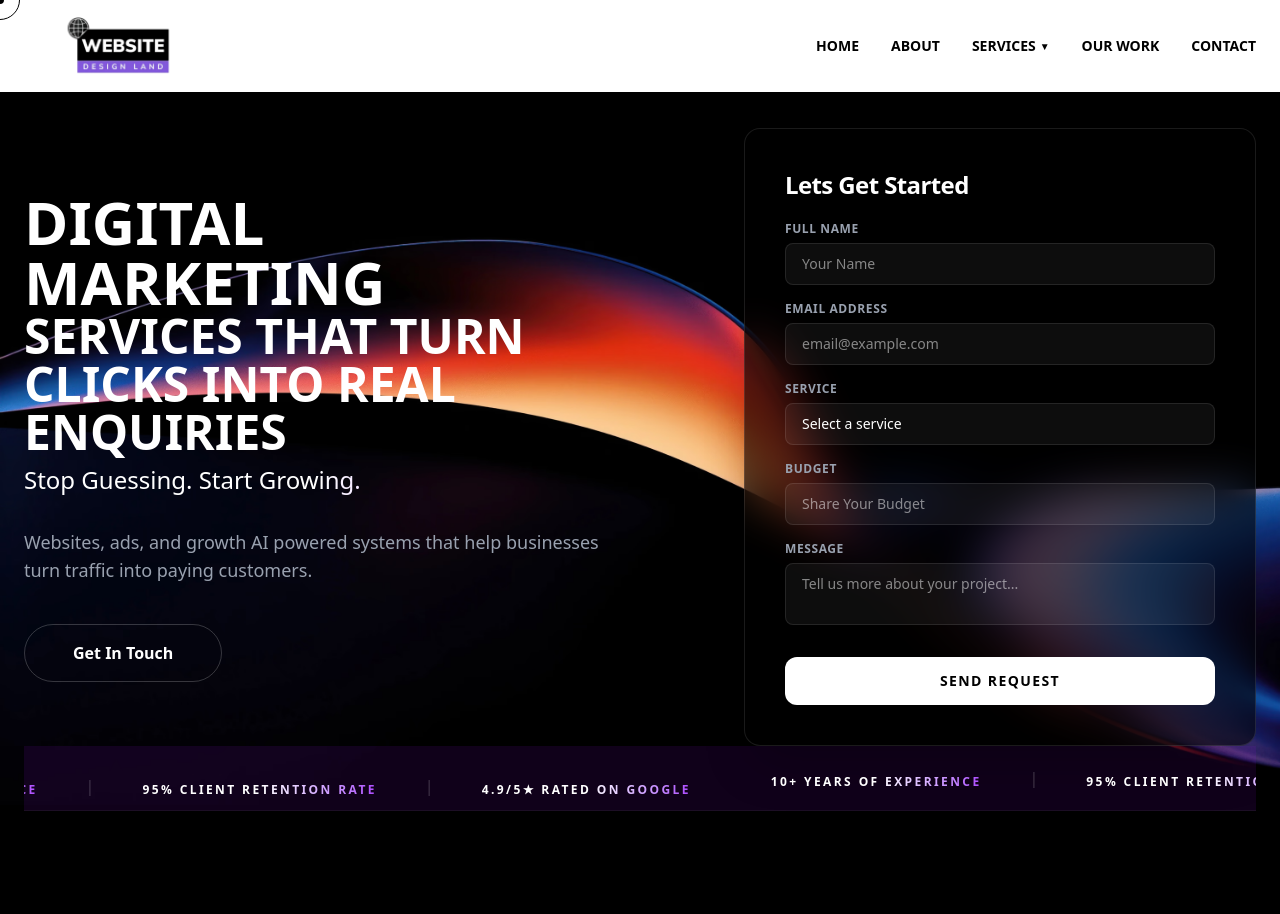
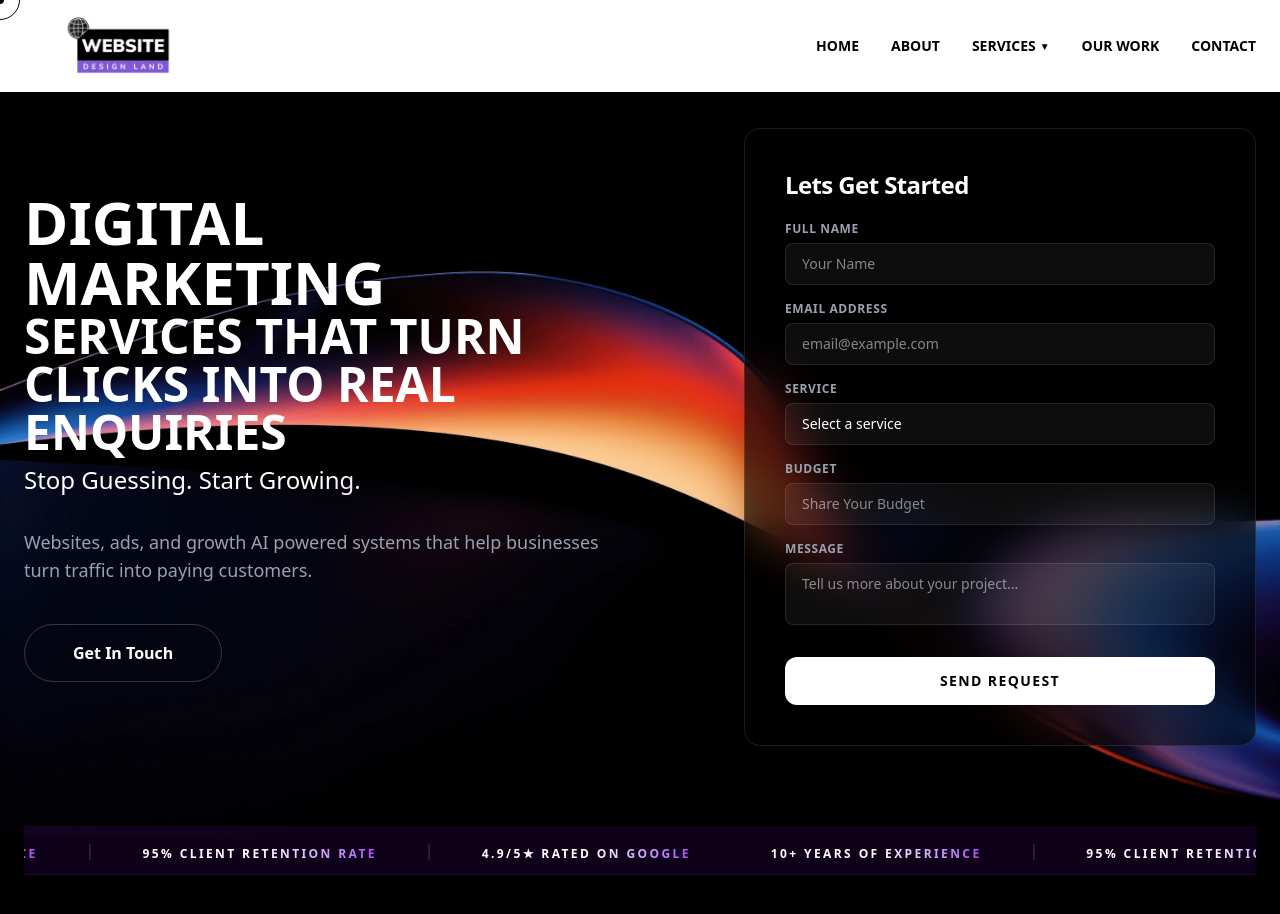
Before and after one commit to Ednaaan/Project1, a React (Vite) app: page / in a window 1280 px wide. Shown: the top 914 px of the page. Built offline with nearby package versions, Linux system fonts and the light colour scheme.

Commit message:
ft:Sliding Marquee

```diff
--- a/src/Components/Hero.jsx
+++ b/src/Components/Hero.jsx
@@ -135,11 +135,11 @@ const Hero = () => {
           </div>
 
         </div>
-        <div className="w-full bg-purple-600/10 border-b border-white/5 py-3 overflow-hidden">
-  <div className="animate-marquee flex gap-12 items-center">
+        <div className="w-full bg-purple-600/10 border-b border-white/5 py-3 overflow-hidden mt-10 md:mt-16 lg:mt-20">
+    <div className="animate-marquee flex gap-12 items-center">
 
-    {/* Pehli baar text */}
-        <div className="flex gap-12 items-center px-4 shrink-0 mt-4">
+
+        <div className="flex gap-12 items-center px-4 shrink-0">
           <span className="text-[10px] md:text-xs font-bold uppercase tracking-[0.2em] bg-gradient-to-r from-white via-white to-purple-500 bg-clip-text text-transparent mt-2 text-2xl">10+ years of Experience</span>
           <span className="text-white/20">|</span>
           <span className="text-[10px] md:text-xs font-bold uppercase tracking-[0.2em] bg-gradient-to-r from-white via-white to-purple-500 bg-clip-text text-transparent mt-2 text-2xl">95% Client Retention Rate</span>
@@ -147,7 +147,7 @@ const Hero = () => {
           <span className="text-[10px] md:text-xs font-bold uppercase tracking-[0.2em] bg-gradient-to-r from-white via-white to-purple-500 bg-clip-text text-transparent mt-2 text-2xl">4.9/5★ Rated on Google</span>
         </div>
 
-        {/* Duplicate text (Seamless loop ke liye zaroori hai) */}
+
         <div className="flex gap-12 items-center px-4 shrink-0">
           <span className="text-[10px] md:text-xs font-bold uppercase tracking-[0.2em] bg-gradient-to-r from-white via-white to-purple-500 bg-clip-text text-transparent mt-2 text-2xl">10+ years of Experience</span>
           <span className="text-white/20">|</span>
```
